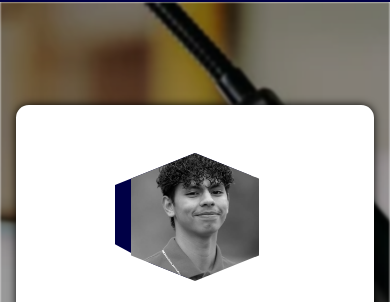
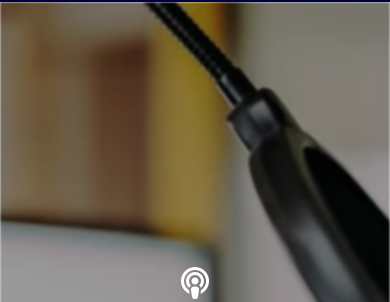
Before and after one commit to umer30962/RedeFin-Capital---Podcast-Page, a plain HTML site: page index.html in a window 390 px wide. Shown: the part 77-379 px from the top of the page. Drawn offline with Linux system fonts and the light colour scheme.

Commit message:
Fix card-section margin for improved layout on mobile devices

```diff
--- a/media.css
+++ b/media.css
@@ -447,7 +447,7 @@
   }
 
   .card-section {
-    margin-top: -210vh !important;
+    margin-top: -10vh !important;
     padding: 1rem 0 !important;
   }
 
```
